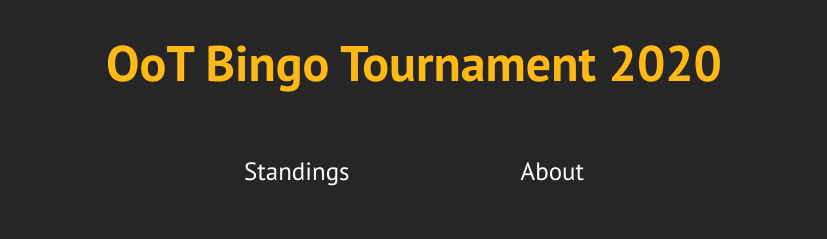
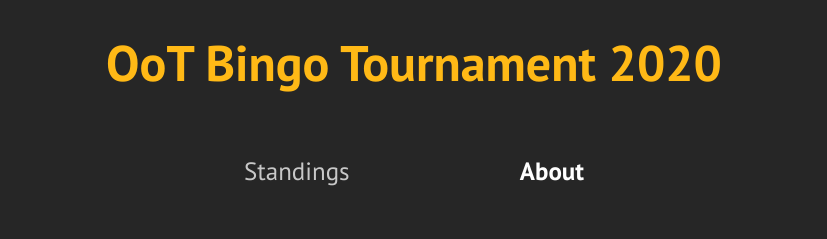
Before and after one commit to xwmtp/bingo2021, a React (Create React App) app: page /bingo2020/about in a window 1280 px wide. Shown: the top 239 px of the page, without its empty margins (226-1053 px from the left). Built offline with nearby package versions, Linux system fonts and the light colour scheme.

Commit message:
Show which tab is currently active

```diff
--- a/src/App.js
+++ b/src/App.js
@@ -12,6 +12,8 @@ const Wrapper = styled.div`
   display: flex;
   flex-direction: column;
   align-items: center;
+
+
 `
 
 
--- a/src/components/Navigation.jsx
+++ b/src/components/Navigation.jsx
@@ -4,31 +4,34 @@ import { NavLink } from 'react-router-dom';
 
 class Navigation extends React.Component {
 
-    StyledHeader = styled.div`
+    StyledNavigation = styled.div`
         width: 400px;
         padding: 30px;
         display: flex;
         flex-direction: row;
         justify-content: space-between;
+
+        .current{
+            font-weight: bold;
+            color: white;
+        }
     `;
 
     StyledLink = styled(NavLink)`
         font-size: 25px;
-        color: white;
+        color: #C8C8C8;
         text-decoration: none;
 
-        :hover {
-            color: #C8C8C8;
-        }
+
     `
 
 
     render() {
      return (
-         <this.StyledHeader>
-          <this.StyledLink to="/bingo2020/">Standings</this.StyledLink>
-          <this.StyledLink to="/bingo2020/about">About</this.StyledLink>
-         </this.StyledHeader>
+         <this.StyledNavigation>
+          <this.StyledLink to="/bingo2020/" activeClassName='current' exact>Standings</this.StyledLink>
+          <this.StyledLink to="/bingo2020/about" activeClassName='current'>About</this.StyledLink>
+         </this.StyledNavigation>
      )
     }
 
--- a/src/components/Table.jsx
+++ b/src/components/Table.jsx
@@ -9,7 +9,7 @@ class Table extends React.Component {
         padding: 30px;
         border: none;
         border-spacing: 0px;
-        font-size: 14px;
+        font-size: 16px;
 
 
         th {
--- a/src/components/Tablerow.jsx
+++ b/src/components/Tablerow.jsx
@@ -22,7 +22,7 @@ function TableRow(props) {
     return (
         <StyledTr>
             <td>{props.rank}</td>
-            <td className='entrant-name'><img src={`https://raw.githubusercontent.com/xwmtp/bingo2020/master/img/flags/${props.nation}.png`} /> {props.name}</td>
+            <td className='entrant-name'><img src={`https://raw.githubusercontent.com/xwmtp/bingo2020/master/img/flags/${props.nation}.png`} alt="flag" /> {props.name}</td>
             <td>{props.points}</td>
             <td>{props.median}</td>
             <td>{props.rounds}</td>
```
